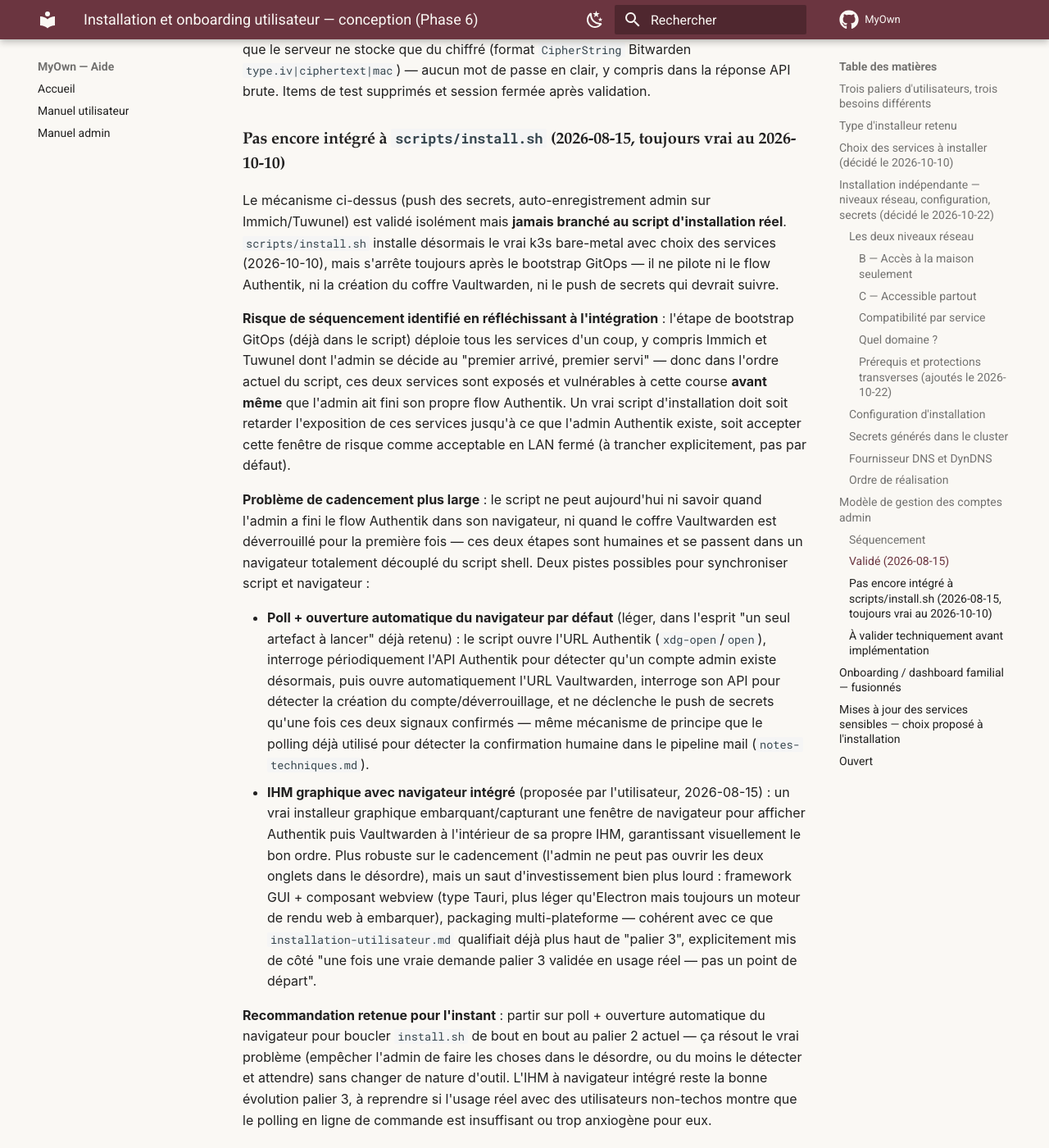
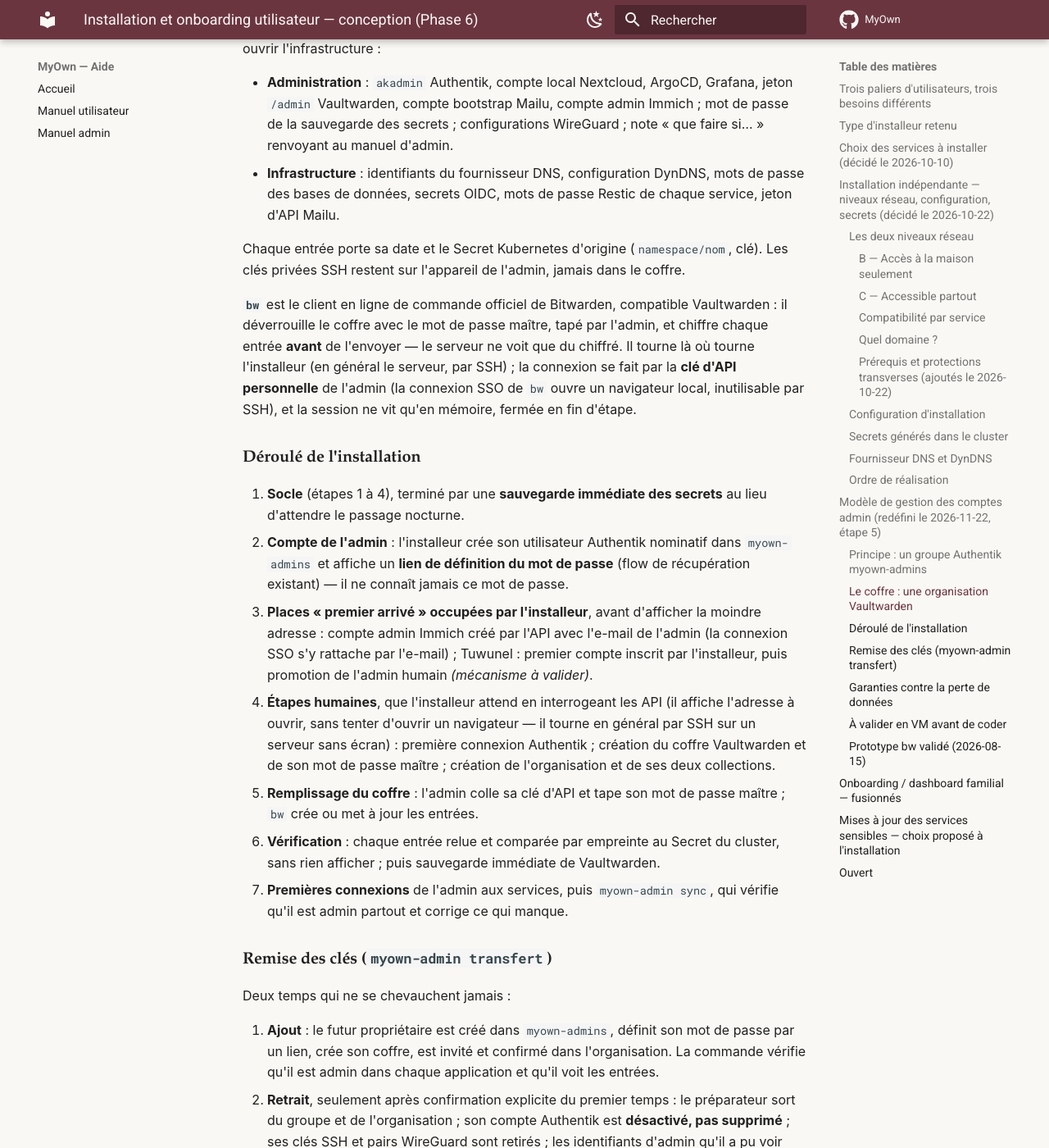
Before and after one commit to Pavliin/MyOwn, an MkDocs documentation site: the page built from docs/installation-utilisateur.md, in a window 1280 px wide and 1400 px high, scrolled down 8860 px. Shown: the whole window at 82% size. Built offline with MkDocs 1.6.1 and Material for MkDocs 9.7.7, drawn with Linux system fonts in a browser that asks for light colours; comment, search, counter and statistics services are not loaded; some of the changed text lies outside the part shown.

Commit message:
docs(install): step 5 admin model — myown-admins group, Vaultwarden organization, handover
Replaces the August design: Authentik no longer has a first-run wizard
(admin bootstrapped from generated secrets). One Authentik group drives
admin rights in every app, secrets go into a Vaultwarden organization with
two collections (administration / infrastructure), the installer takes the
first-come admin slots itself, and a two-phase handover adds the new owner
before removing the preparer and rotating what they saw. Four points to
validate in a VM before coding.

Co-Authored-By: Claude Opus 5.5 <noreply@anthropic.com>

```diff
--- a/docs/installation-utilisateur.md
+++ b/docs/installation-utilisateur.md
@@ -133,59 +133,91 @@ Chaque étape laisse l'installation de l'auteur fonctionnelle, et se vérifie pa
 2. Fournisseur DNS générique et DynDNS via ddns-updater.
 3. Secrets générés, sauvegarde des secrets, migration de l'installation de l'auteur hors de KSOPS (les secrets existants conservés, jamais régénérés), retrait des fichiers SOPS. *Génération, sortie de KSOPS et sauvegarde faites le 2026-10-27 (`notes-techniques.md`) ; le retrait des fichiers chiffrés attend une copie hors machine de la sauvegarde (pour l'installation de l'auteur, ces fichiers sont aujourd'hui la seule copie hors machine des secrets).*
 4. Niveaux B/C dans l'installeur (valeur `exposure`), validés en VM pour chaque niveau et pour le passage de l'un à l'autre. *Fait le 2026-10-29 ; second fournisseur DNS (deSEC) à tester quand ses inscriptions rouvriront.*
-5. Flow admin : les secrets générés rangés dans le coffre Vaultwarden.
+5. Flow admin : groupe `myown-admins`, secrets rangés dans une organisation Vaultwarden, remise des clés (« Modèle de gestion des comptes admin » ci-dessous). *Design redéfini le 2026-11-22 ; quatre points à valider en VM avant de coder.*
 
-## Modèle de gestion des comptes admin
+## Modèle de gestion des comptes admin (redéfini le 2026-11-22, étape 5)
 
-**Constat de départ** (état réel du projet, vérifié service par service) : trois mécanismes différents et non coordonnés aujourd'hui.
+**Constat de départ** (vérifié service par service ; la ligne Authentik reflète l'état après l'étape 3) : des mécanismes différents et non coordonnés.
 
 | Service | Mécanisme actuel |
 |---|---|
-| Authentik | Assistant de premier démarrage — quiconque le complète en premier |
-| ArgoCD / Grafana | Mot de passe auto-généré, récupérable via `kubectl` |
+| Authentik | Compte `akadmin` créé au démarrage depuis les secrets générés (`AUTHENTIK_BOOTSTRAP_PASSWORD`/`_EMAIL`) — plus d'assistant de premier démarrage |
+| ArgoCD / Grafana | Comptes techniques locaux, mot de passe dans un Secret du cluster |
 | Vaultwarden (`/admin`) | Jeton partagé (`ADMIN_TOKEN`), pas un compte |
-| Nextcloud | Compte local `admin` pré-défini dans le secret de déploiement |
-| Immich, Tuwunel | Premier compte inscrit devient admin ("premier arrivé, premier servi") |
-| Mailu | Compte bootstrap `admin@<domaine>` (secret de déploiement), totalement séparé de l'identité SSO — celle-ci n'obtient les droits admin qu'après une promotion manuelle |
+| Nextcloud | Compte local `admin` défini par les secrets générés ; l'identité SSO de l'admin n'a aucun droit |
+| Immich, Tuwunel | Premier compte inscrit devient admin (« premier arrivé, premier servi ») |
+| Mailu | Compte bootstrap `admin@<domaine>`, séparé de l'identité SSO — droits admin donnés après coup par `scripts/mailu-promote-admin.py` |
 
-**Problème identifié** : rien ne garantit que la bonne identité récupère les bons droits, et les secrets d'infrastructure (ArgoCD, Grafana, clé privée SOPS) ne sont accessibles qu'à l'opérateur technique (Robin) — pas à l'utilisateur final, propriétaire réel de sa solution. Contraire au principe fondamental du projet ("reprendre possession de ses données", `architecture.md` §1).
+**Exigences** (posées par l'utilisateur, 2026-11-22) :
 
-**Modèle cible retenu** : Authentik reste la seule source de vérité pour l'identité admin humaine. **Tous les secrets générés à l'installation (y compris les identifiants d'infrastructure) sont poussés dans le coffre Vaultwarden de l'utilisateur** — l'opérateur/installeur ne conserve aucune copie résiduelle après la mise en place. Argument de confiance direct pour l'ambition business long terme : "aucun accès caché après installation" devient vérifiable, pas une promesse sur parole.
+1. La personne qui installe est **le premier utilisateur et l'admin** de chaque application — personne ne peut passer devant elle.
+2. Elle peut n'être qu'un **préparateur**, qui remet ensuite **les clés du camion** (droits d'admin, secrets) à un futur propriétaire, sans garder d'accès résiduel.
+3. **Aucune donnée ne manque ni ne peut être perdue** pendant l'installation ou la remise des clés.
+4. **Le maximum de secrets est rangé dans le coffre**, pour que l'admin les retrouve même après de longs mois sans y toucher.
 
-### Séquencement
+### Principe : un groupe Authentik `myown-admins`
 
-Deux étapes ne peuvent **pas** être automatisées, par design de sécurité (pas une limite technique contournable) :
+Être admin de MyOwn, c'est être membre de ce groupe. Chaque application en déduit les droits d'admin ; remettre les clés revient à changer un membre de groupe, pas à retoucher chaque application.
 
-1. **Premier flow Authentik** (création de l'identité admin racine) — nécessite un humain devant le navigateur.
-2. **Création du mot de passe maître Vaultwarden** — chiffrement zero-knowledge, dérivé uniquement côté navigateur, jamais connu du serveur (déjà documenté dans `manuel-utilisateur.md`). Aucun installeur ne peut le générer à la place de l'utilisateur sans casser cette garantie.
+| Application | Lien entre le groupe et les droits d'admin |
+|---|---|
+| Authentik | droits super-utilisateur du groupe |
+| Nextcloud | groupes transmis par `user_oidc` vers le groupe `admin` *(à valider)* |
+| Immich | champ de rôle de la connexion OAuth *(à valider)* |
+| Jellyfin | rôles admin du plugin SSO *(à valider)* |
+| Tuwunel, Mailu | pas de lien natif : `myown-admin sync` applique l'appartenance au groupe (commande d'admin Tuwunel, API Mailu déjà scriptée) |
+| ArgoCD, Grafana, `/admin` Vaultwarden | comptes techniques locaux, identifiants rangés dans le coffre |
 
-Tout le reste s'automatise une fois ces deux étapes passées, dans la continuité de la même séquence :
+`akadmin` reste un compte de secours, pas l'identité courante : chaque admin a un compte Authentik **nominatif**.
 
-1. Une fois le coffre déverrouillé pour la première fois, l'installeur pousse directement les secrets déjà générés (jeton admin Vaultwarden lui-même, mot de passe admin Nextcloud, mots de passe ArgoCD/Grafana, **clé privée age SOPS** — actuellement uniquement sur la machine de dev de Robin, cf. risque documenté dans `CLAUDE.md`) comme entrées dans ce coffre, via l'API Vaultwarden/Bitwarden.
-2. Pour les services "premier arrivé = admin" (Immich, Tuwunel) : l'installeur se connecte automatiquement avec l'identité Authentik qui vient d'être créée, immédiatement après le déploiement de chaque service — avant que quiconque d'autre puisse y accéder.
+### Le coffre : une organisation Vaultwarden
 
-### Validé (2026-08-15)
+Les secrets vont dans une **organisation** Vaultwarden « MyOwn — administration », pas dans un coffre personnel : remettre les clés revient à inviter le nouveau propriétaire dans l'organisation puis à en sortir, sans export ni copie.
+
+Deux collections, pour pouvoir un jour donner à un co-admin les comptes d'admin sans lui ouvrir l'infrastructure :
+
+- **Administration** : `akadmin` Authentik, compte local Nextcloud, ArgoCD, Grafana, jeton `/admin` Vaultwarden, compte bootstrap Mailu, compte admin Immich ; mot de passe de la sauvegarde des secrets ; configurations WireGuard ; note « que faire si… » renvoyant au manuel d'admin.
+- **Infrastructure** : identifiants du fournisseur DNS, configuration DynDNS, mots de passe des bases de données, secrets OIDC, mots de passe Restic de chaque service, jeton d'API Mailu.
+
+Chaque entrée porte sa date et le Secret Kubernetes d'origine (`namespace/nom`, clé). Les clés privées SSH restent sur l'appareil de l'admin, jamais dans le coffre.
+
+**`bw`** est le client en ligne de commande officiel de Bitwarden, compatible Vaultwarden : il déverrouille le coffre avec le mot de passe maître, tapé par l'admin, et chiffre chaque entrée **avant** de l'envoyer — le serveur ne voit que du chiffré. Il tourne là où tourne l'installeur (en général le serveur, par SSH) ; la connexion se fait par la **clé d'API personnelle** de l'admin (la connexion SSO de `bw` ouvre un navigateur local, inutilisable par SSH), et la session ne vit qu'en mémoire, fermée en fin d'étape.
+
+### Déroulé de l'installation
+
+1. **Socle** (étapes 1 à 4), terminé par une **sauvegarde immédiate des secrets** au lieu d'attendre le passage nocturne.
+2. **Compte de l'admin** : l'installeur crée son utilisateur Authentik nominatif dans `myown-admins` et affiche un **lien de définition du mot de passe** (flow de récupération existant) — il ne connaît jamais ce mot de passe.
+3. **Places « premier arrivé » occupées par l'installeur**, avant d'afficher la moindre adresse : compte admin Immich créé par l'API avec l'e-mail de l'admin (la connexion SSO s'y rattache par l'e-mail) ; Tuwunel : premier compte inscrit par l'installeur, puis promotion de l'admin humain *(mécanisme à valider)*.
+4. **Étapes humaines**, que l'installeur attend en interrogeant les API (il affiche l'adresse à ouvrir, sans tenter d'ouvrir un navigateur — il tourne en général par SSH sur un serveur sans écran) : première connexion Authentik ; création du coffre Vaultwarden et de son mot de passe maître ; création de l'organisation et de ses deux collections.
+5. **Remplissage du coffre** : l'admin colle sa clé d'API et tape son mot de passe maître ; `bw` crée ou met à jour les entrées.
+6. **Vérification** : chaque entrée relue et comparée par empreinte au Secret du cluster, sans rien afficher ; puis sauvegarde immédiate de Vaultwarden.
+7. **Premières connexions** de l'admin aux services, puis `myown-admin sync`, qui vérifie qu'il est admin partout et corrige ce qui manque.
+
+### Remise des clés (`myown-admin transfert`)
+
+Deux temps qui ne se chevauchent jamais :
+
+1. **Ajout** : le futur propriétaire est créé dans `myown-admins`, définit son mot de passe par un lien, crée son coffre, est invité et confirmé dans l'organisation. La commande vérifie qu'il est admin dans chaque application et qu'il voit les entrées.
+2. **Retrait**, seulement après confirmation explicite du premier temps : le préparateur sort du groupe et de l'organisation ; son compte Authentik est **désactivé, pas supprimé** ; ses clés SSH et pairs WireGuard sont retirés ; les identifiants d'admin qu'il a pu voir sont **régénérés** (ArgoCD, Grafana, `akadmin`, jeton Vaultwarden, compte local Nextcloud, compte bootstrap Mailu, mot de passe de la sauvegarde des secrets) puis le coffre est mis à jour. Les secrets internes (bases de données, OIDC) ne sont pas régénérés : ils ne servent qu'avec un accès à la machine, qui vient d'être retiré. C'est ce qui rend vérifiable « aucun accès résiduel ».
+
+### Garanties contre la perte de données
+
+- **Le cluster reste la source de vérité, le coffre en est une copie** : un coffre perdu ou un mot de passe maître oublié se reconstruit par un nouveau remplissage. Le remplissage est donc rejouable, et rejoué après chaque rotation ou nouveau service.
+- **Reprise sur coupure** : un marqueur sans secret dans le cluster retient les étapes faites ; une relance reprend où elle s'était arrêtée. Rien de généré n'est jamais écrasé (déjà le cas depuis l'étape 3).
+- **Sauvegarde avant chaque étape à risque** : après la génération des secrets, après le remplissage du coffre, avant les régénérations d'un transfert.
+- **Jamais de suppression de compte**, seulement des désactivations ; le préparateur n'est retiré qu'après vérification complète de l'accès du propriétaire.
+- **Deux secrets seulement vivent hors du cluster** : le mot de passe maître Vaultwarden et le mot de passe de la sauvegarde des secrets. L'installeur rappelle de les noter sur papier.
+
+### À valider en VM avant de coder
+
+1. Le groupe Authentik comme source des droits d'admin dans Nextcloud (`user_oidc`), Immich (rôle OAuth) et Jellyfin (plugin SSO).
+2. La désignation d'un admin dans Tuwunel (commande d'admin, ou réglage de configuration).
+3. Les invitations d'organisation Vaultwarden **sans serveur mail** configuré.
+4. La connexion de `bw` par clé d'API sur un Vaultwarden configuré en SSO, puis la création d'entrées dans une collection d'organisation.
+
+### Prototype `bw` validé (2026-08-15)
 
 **Création programmatique d'entrées Vaultwarden via API juste après un premier login** — prototypé et confirmé en conditions réelles contre un compte de test jetable (créé manuellement par l'utilisateur, la définition du mot de passe maître restant l'étape humaine incompressible identifiée plus haut), via le CLI officiel `bw` (installé en local dans un dossier de travail, pas globalement — évite le besoin de droits admin sur la machine, cohérent avec ce que ferait un vrai installeur). Deux types d'entrées testés avec succès : note sécurisée et identifiant complet (utilisateur/mot de passe/URL, le cas réel pour ArgoCD/Grafana). Propriété de sécurité vérifiée en plus du simple succès de l'opération : interrogation directe de l'API Vaultwarden (`GET /api/ciphers`, hors `bw`) pour confirmer que le serveur ne stocke que du chiffré (format `CipherString` Bitwarden `type.iv|ciphertext|mac`) — aucun mot de passe en clair, y compris dans la réponse API brute. Items de test supprimés et session fermée après validation.
-
-### Pas encore intégré à `scripts/install.sh` (2026-08-15, toujours vrai au 2026-10-10)
-
-Le mécanisme ci-dessus (push des secrets, auto-enregistrement admin sur Immich/Tuwunel) est validé isolément mais **jamais branché au script d'installation réel**. `scripts/install.sh` installe désormais le vrai k3s bare-metal avec choix des services (2026-10-10), mais s'arrête toujours après le bootstrap GitOps — il ne pilote ni le flow Authentik, ni la création du coffre Vaultwarden, ni le push de secrets qui devrait suivre.
-
-**Risque de séquencement identifié en réfléchissant à l'intégration** : l'étape de bootstrap GitOps (déjà dans le script) déploie tous les services d'un coup, y compris Immich et Tuwunel dont l'admin se décide au "premier arrivé, premier servi" — donc dans l'ordre actuel du script, ces deux services sont exposés et vulnérables à cette course **avant même** que l'admin ait fini son propre flow Authentik. Un vrai script d'installation doit soit retarder l'exposition de ces services jusqu'à ce que l'admin Authentik existe, soit accepter cette fenêtre de risque comme acceptable en LAN fermé (à trancher explicitement, pas par défaut).
-
-**Problème de cadencement plus large** : le script ne peut aujourd'hui ni savoir quand l'admin a fini le flow Authentik dans son navigateur, ni quand le coffre Vaultwarden est déverrouillé pour la première fois — ces deux étapes sont humaines et se passent dans un navigateur totalement découplé du script shell. Deux pistes possibles pour synchroniser script et navigateur :
-
-- **Poll + ouverture automatique du navigateur par défaut** (léger, dans l'esprit "un seul artefact à lancer" déjà retenu) : le script ouvre l'URL Authentik (`xdg-open`/`open`), interroge périodiquement l'API Authentik pour détecter qu'un compte admin existe désormais, puis ouvre automatiquement l'URL Vaultwarden, interroge son API pour détecter la création du compte/déverrouillage, et ne déclenche le push de secrets qu'une fois ces deux signaux confirmés — même mécanisme de principe que le polling déjà utilisé pour détecter la confirmation humaine dans le pipeline mail (`notes-techniques.md`).
-- **IHM graphique avec navigateur intégré** (proposée par l'utilisateur, 2026-08-15) : un vrai installeur graphique embarquant/capturant une fenêtre de navigateur pour afficher Authentik puis Vaultwarden à l'intérieur de sa propre IHM, garantissant visuellement le bon ordre. Plus robuste sur le cadencement (l'admin ne peut pas ouvrir les deux onglets dans le désordre), mais un saut d'investissement bien plus lourd : framework GUI + composant webview (type Tauri, plus léger qu'Electron mais toujours un moteur de rendu web à embarquer), packaging multi-plateforme — cohérent avec ce que `installation-utilisateur.md` qualifiait déjà plus haut de "palier 3", explicitement mis de côté "une fois une vraie demande palier 3 validée en usage réel — pas un point de départ".
-
-**Recommandation retenue pour l'instant** : partir sur poll + ouverture automatique du navigateur pour boucler `install.sh` de bout en bout au palier 2 actuel — ça résout le vrai problème (empêcher l'admin de faire les choses dans le désordre, ou du moins le détecter et attendre) sans changer de nature d'outil. L'IHM à navigateur intégré reste la bonne évolution palier 3, à reprendre si l'usage réel avec des utilisateurs non-techos montre que le polling en ligne de commande est insuffisant ou trop anxiogène pour eux.
-
-### À valider techniquement avant implémentation
-
-- Mapping groupe Authentik → groupe admin Nextcloud via `user_oidc` (piste pour remplacer le compte local `admin` par une identité SSO à terme — pas encore implémenté, le compte local resterait alors un filet de secours plutôt que l'identité admin courante).
-- **Promotion automatique de l'identité SSO en admin Mailu** : Mailu expose une vraie API REST pour ça (`PATCH /api/v1/user/<email>` avec `{"global_admin": true}`), protégée par un jeton (`API_TOKEN`, désactivé par défaut — à générer comme secret SOPS). Un script dans l'esprit de `scripts/jellyfin-sso-setup.py`/`scripts/authentik-outpost-config.sh` attendrait que le compte SSO cible existe réellement (auto-provisionné par `proxyAuth` à sa première connexion) avant d'appeler cette API — évite le contournement actuel (port-forward direct vers `mailu-admin`, connexion avec le compte bootstrap `admin@<domaine>`, promotion manuelle via l'UI). Existe aussi une commande CLI (`flask mailu admin`) côté conteneur, mais elle est pensée pour créer/mettre à jour un compte (exige un mot de passe en argument) — pas adaptée pour ne toucher que `global_admin` sur un compte existant sans effet de bord sur son mot de passe.
-- Intégration du push de secrets et de l'auto-enregistrement admin (Immich/Tuwunel) dans `scripts/install.sh`, avec le mécanisme de cadencement (poll + navigateur) décrit ci-dessus.
 
 ## Onboarding / dashboard familial — fusionnés
 
```
